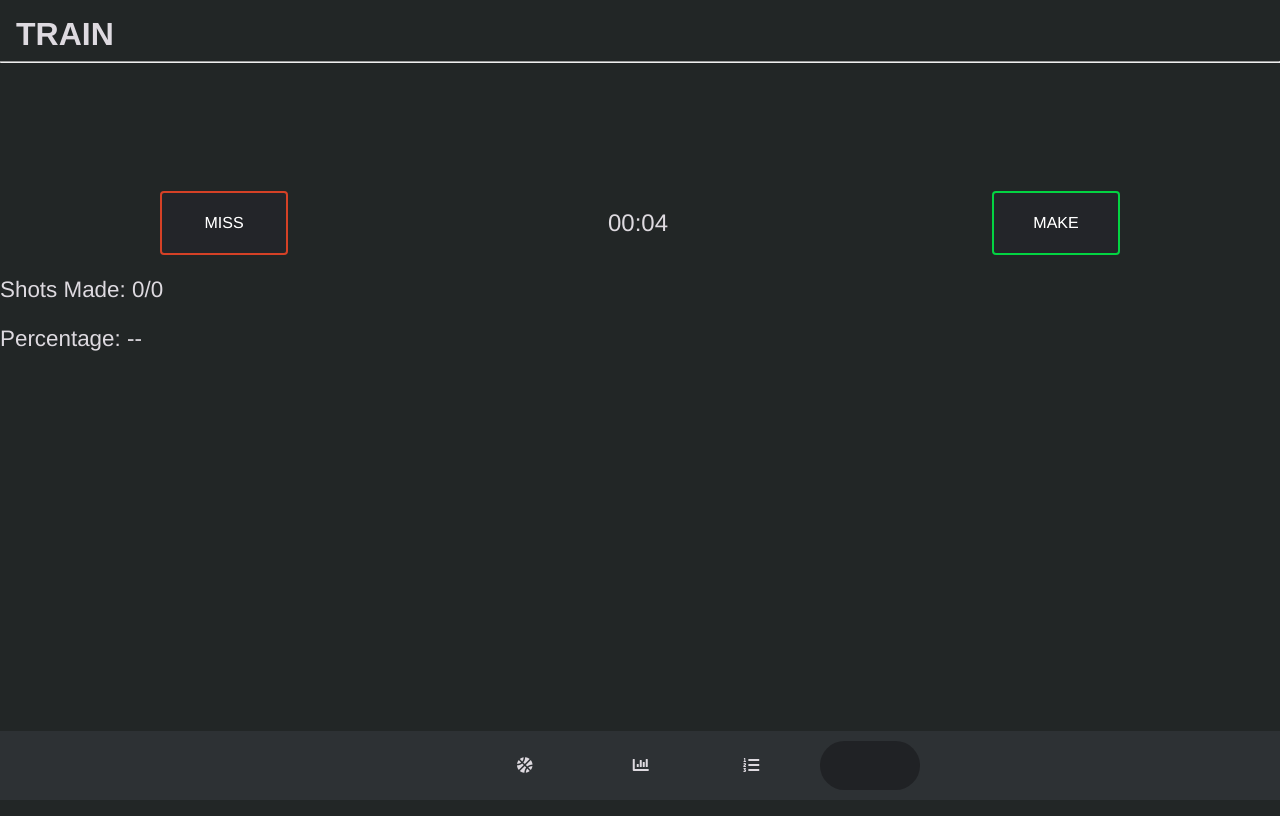
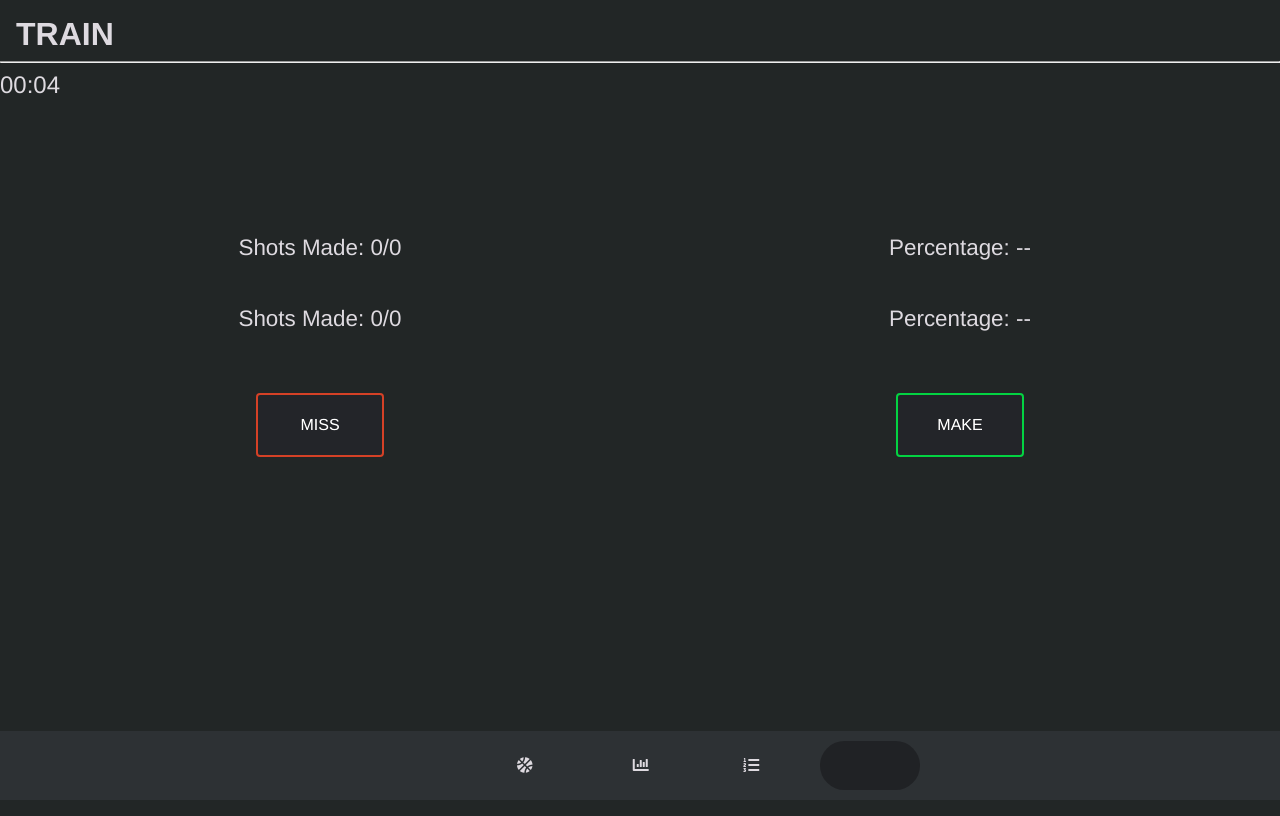
Before and after one commit to jaredami/shot-tracker, a React (Create React App) app: page / in a window 1280 px wide. Shown: the top 816 px of the page. Built offline with nearby package versions, Linux system fonts and the light colour scheme.

Commit message:
Start introducing grid layout to Session

```diff
--- a/src/App.css
+++ b/src/App.css
@@ -9,10 +9,17 @@
   --font-primary: "HelveticaNeue-CondensedBold", "Helvetica Neue";
 }
 
+html {
+  height: 100%;
+}
 body {
   background: var(--background-primary);
   height: 100%;
   color: var(--white);
+}
+
+#root {
+  height: 100%;
 }
 
 button {
@@ -24,6 +31,7 @@ button {
   /* font-family: "Roboto", sans-serif; */
   /* font-family: "Bebas Neue", sans-serif; */
   font-family: var(--font-primary);
+  height: 100%;
 }
 
 .main-header {
--- a/src/components/Session.css
+++ b/src/components/Session.css
@@ -1,9 +1,48 @@
-.buttons-container {
+/* .buttons-container {
   width: 100%;
   display: flex;
   justify-content: space-around;
   align-items: center;
   margin-top: 8rem;
+} */
+
+.container {
+  /* height: 100%; */
+  display: grid;
+  grid-auto-rows: 1fr;
+  grid-template-columns: 1fr;
+  grid-template-rows: 1fr 1fr 1fr;
+  gap: 0px 0px;
+  grid-template-areas:
+    "timer"
+    "stats"
+    "make-miss";
+}
+.timer {
+  font-size: 1.5rem;
+  width: 4rem;
+  grid-area: timer;
+  place-items: center;
+}
+.stats {
+  display: grid;
+  grid-template-columns: 1fr 1fr;
+  grid-template-rows: 1fr 1fr;
+  gap: 0px 0px;
+  grid-template-areas:
+    ". ."
+    ". .";
+  grid-area: stats;
+  place-items: center;
+}
+.make-miss {
+  display: grid;
+  grid-template-columns: 1fr 1fr;
+  grid-template-rows: 1fr;
+  gap: 0px 0px;
+  grid-template-areas: ". .";
+  grid-area: make-miss;
+  place-items: center;
 }
 
 .make-miss-btn {
@@ -23,11 +62,6 @@
   border-color: #03c03c;
 }
 
-.timer {
-  font-size: 1.5rem;
-  width: 4rem;
-}
-
 .session-stat {
   font-size: 1.4rem;
 }
--- a/src/components/Session.js
+++ b/src/components/Session.js
@@ -41,22 +41,30 @@ export default function Session(props) {
   }
 
   return (
-    <>
-      <div className="buttons-container">
+    <div className="container">
+      <div className="timer">
+        <div className="timer-container">
+          <div className="timer">{timer}</div>
+        </div>
+      </div>
+      <div className="stats">
+        <p className="session-stat">
+          Shots Made: {shotsMadeCount}/{shotsTakenCount}
+        </p>
+        <p className="session-stat">Percentage: {getPercentage()}</p>
+        <p className="session-stat">
+          Shots Made: {shotsMadeCount}/{shotsTakenCount}
+        </p>
+        <p className="session-stat">Percentage: {getPercentage()}</p>
+      </div>
+      <div className="make-miss">
         <button className="make-miss-btn miss-btn" onClick={() => handleMiss()}>
           MISS
         </button>
-        <div className="timer-container">
-          <div className="timer">{timer}</div>
-        </div>
         <button className="make-miss-btn make-btn" onClick={() => handleMake()}>
           MAKE
         </button>
       </div>
-      <p className="session-stat">
-        Shots Made: {shotsMadeCount}/{shotsTakenCount}
-      </p>
-      <p className="session-stat">Percentage: {getPercentage()}</p>
-    </>
+    </div>
   );
 }
```
